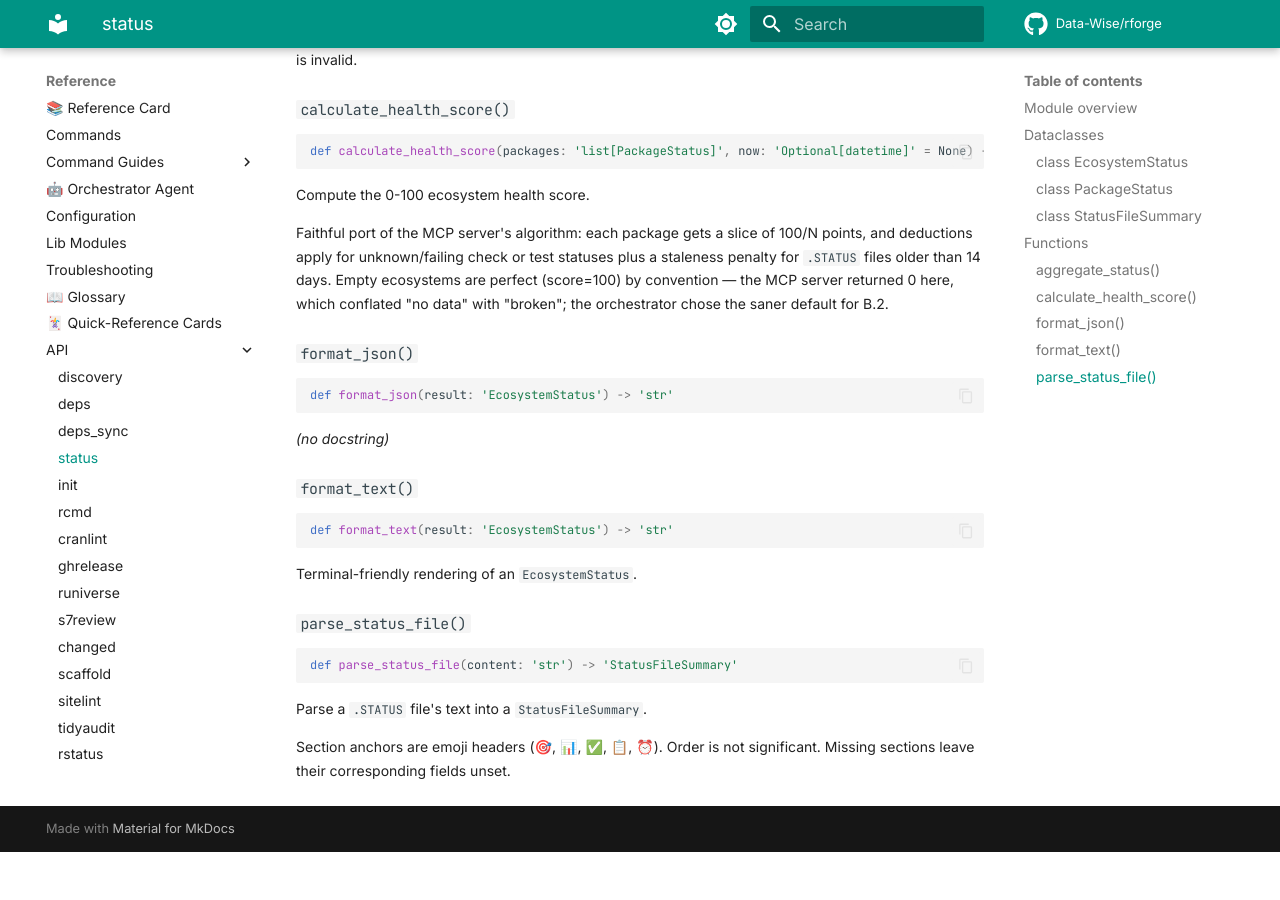
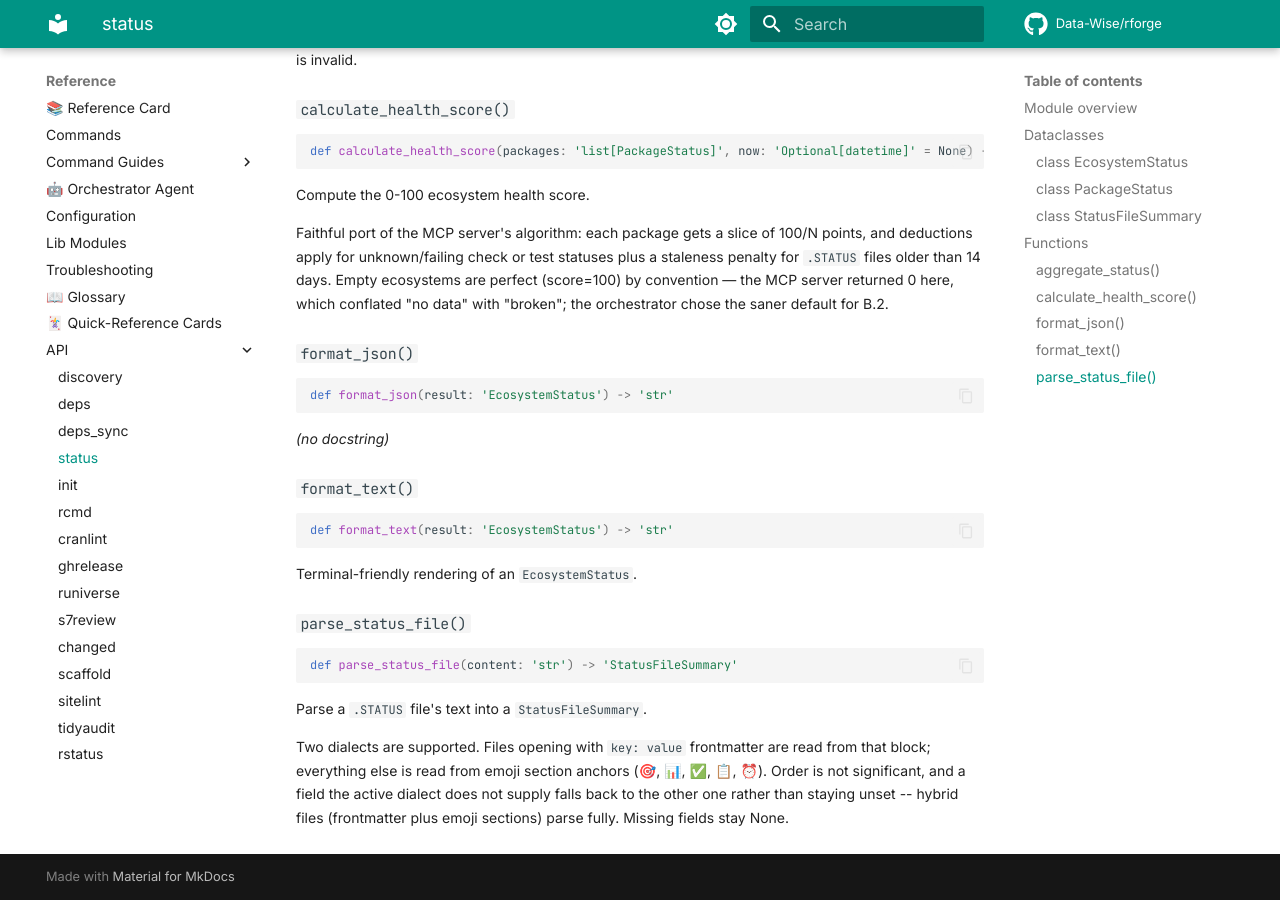
Before and after one commit to Data-Wise/rforge, an MkDocs documentation site: the page built from docs/reference/status.md, in a window 1280 px wide and 900 px high, scrolled down 2443 px. Built offline with MkDocs 1.6.1 and Material for MkDocs 9.7.7, drawn with Linux system fonts in a browser that asks for light colours; comment, search, counter and statistics services are not loaded; before the commit the page ends 3295 px from its top, so only the background shows below that.

Commit message:
docs(reference): regenerate status.md after the docstring change
CI's doc-drift gate (scripts/gen_lib_reference.py --check) failed on all three
Python versions: parse_status_file()'s docstring changed to describe both
dialects, and docs/reference/status.md is generated from it.

Caught only in CI because I ran `pytest tests/` locally rather than
tests/test-all.sh, which is what CI runs and which is a strict superset --
pytest covers the library, test-all.sh adds the doc-sync, version-sync,
frontmatter and dogfood gates. Verified against dev: the gate passes there, so
this drift was introduced by this branch and is not pre-existing.

Full suite now: Total 44 | Passed 44 | Failed 0.

Co-Authored-By: Claude Opus 5 <noreply@anthropic.com>

```diff
--- a/docs/reference/status.md
+++ b/docs/reference/status.md
@@ -130,5 +130,9 @@ def parse_status_file(content: 'str') -> 'StatusFileSummary'
 
 Parse a `.STATUS` file's text into a `StatusFileSummary`.
 
-Section anchors are emoji headers (🎯, 📊, ✅, 📋, ⏰). Order is not
-significant. Missing sections leave their corresponding fields unset.
+Two dialects are supported. Files opening with `key: value` frontmatter are
+read from that block; everything else is read from emoji section anchors
+(🎯, 📊, ✅, 📋, ⏰). Order is not significant, and a field the active
+dialect does not supply falls back to the other one rather than staying
+unset -- hybrid files (frontmatter plus emoji sections) parse fully.
+Missing fields stay None.
```
